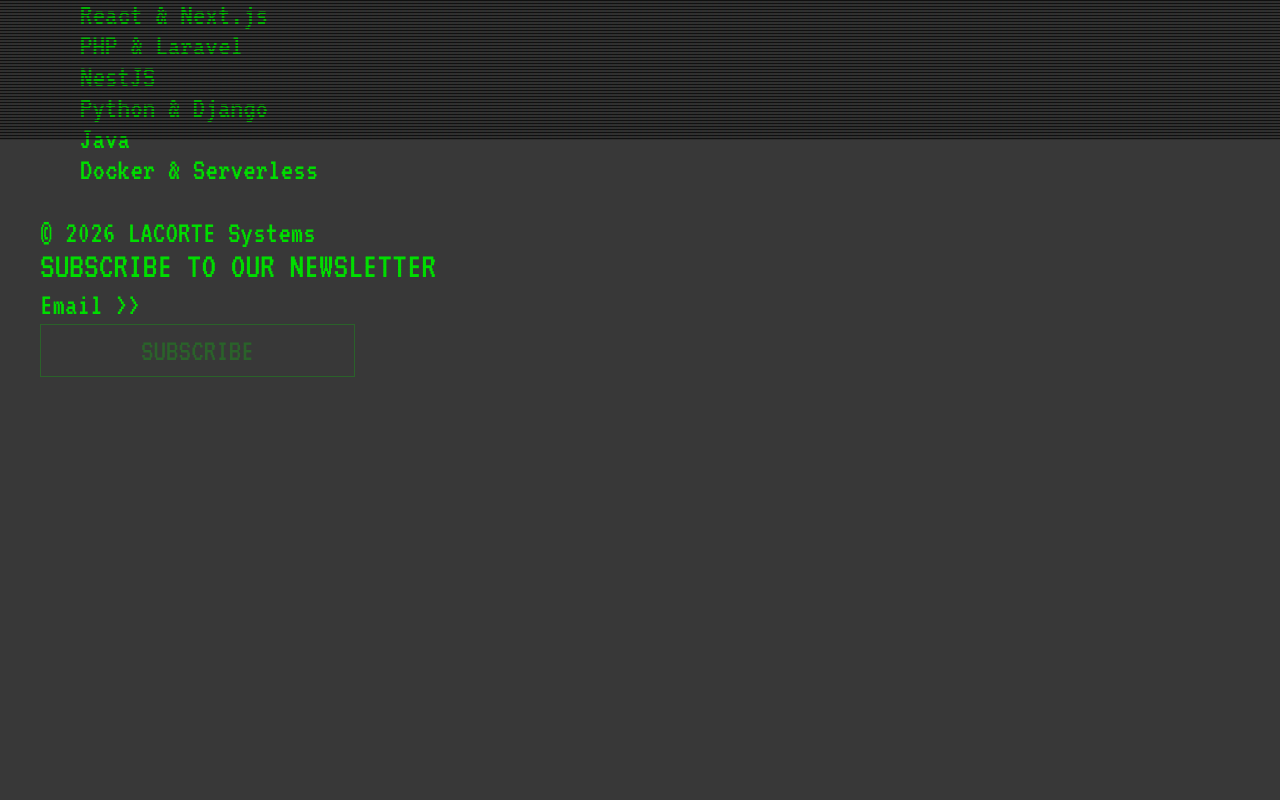
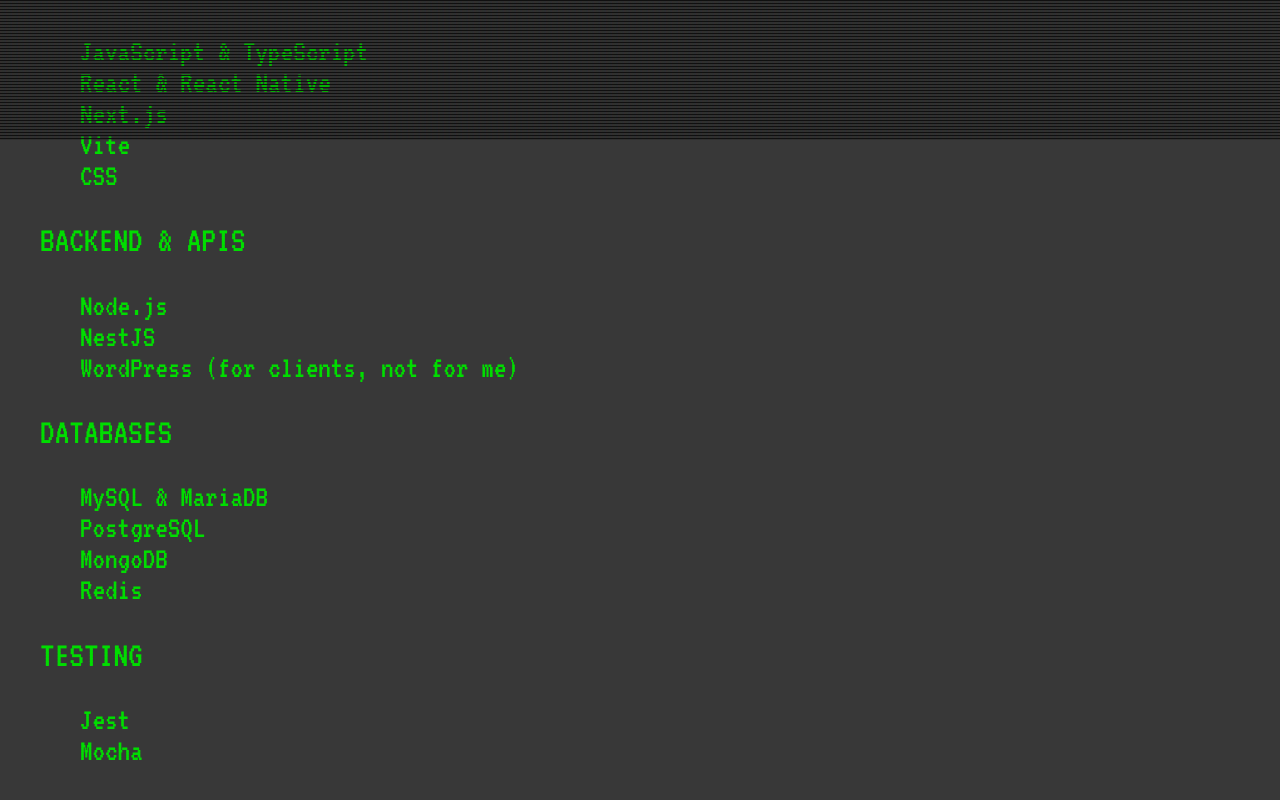
Before and after one commit to mateuslacorte/blog, a Next.js app: page /skills in a window 1280 px wide. Shown: the part 660-1460 px from the top of the page. Before the commit the page ends 1097 px from the top, so only its background shows below. Built offline with nearby package versions, Linux system fonts and the light colour scheme; no server answers.

Commit message:
fix/skills

```diff
--- a/app/skills/page.tsx
+++ b/app/skills/page.tsx
@@ -6,22 +6,74 @@
 }
 
 export default function SkillsPage() {
-  const skills = [
+  const frontend = [
+    'JavaScript & TypeScript',
+    'React & React Native',
+    'Next.js',
+    'Vite',
+    'CSS',
+  ]
+
+  const backend = [
     'Node.js',
-    'React & Next.js',
-    'PHP & Laravel',
     'NestJS',
-    'Python & Django',
-    'Java',
-    'Docker & Serverless',
+    'WordPress (for clients, not for me)',
+  ]
+
+  const databases = [
+    'MySQL & MariaDB',
+    'PostgreSQL',
+    'MongoDB',
+    'Redis',
+  ]
+
+  const testing = [
+    'Jest',
+    'Mocha',
+  ]
+
+  const other = [
+    'Markdown',
+    'Web Workers & WebAssembly',
   ]
 
   return (
     <>
       <h2>Skill Tree & Technologies</h2>
 
+      <p>Here's what I work with. Some I love, some I tolerate, all I use.</p>
+
+      <h3>Frontend & Frameworks</h3>
       <ul>
-        {skills.map((skill) => (
+        {frontend.map((skill) => (
+          <li key={skill}>{skill}</li>
+        ))}
+      </ul>
+
+      <h3>Backend & APIs</h3>
+      <ul>
+        {backend.map((skill) => (
+          <li key={skill}>{skill}</li>
+        ))}
+      </ul>
+
+      <h3>Databases</h3>
+      <ul>
+        {databases.map((skill) => (
+          <li key={skill}>{skill}</li>
+        ))}
+      </ul>
+
+      <h3>Testing</h3>
+      <ul>
+        {testing.map((skill) => (
+          <li key={skill}>{skill}</li>
+        ))}
+      </ul>
+
+      <h3>Other Stuff</h3>
+      <ul>
+        {other.map((skill) => (
           <li key={skill}>{skill}</li>
         ))}
       </ul>
```
